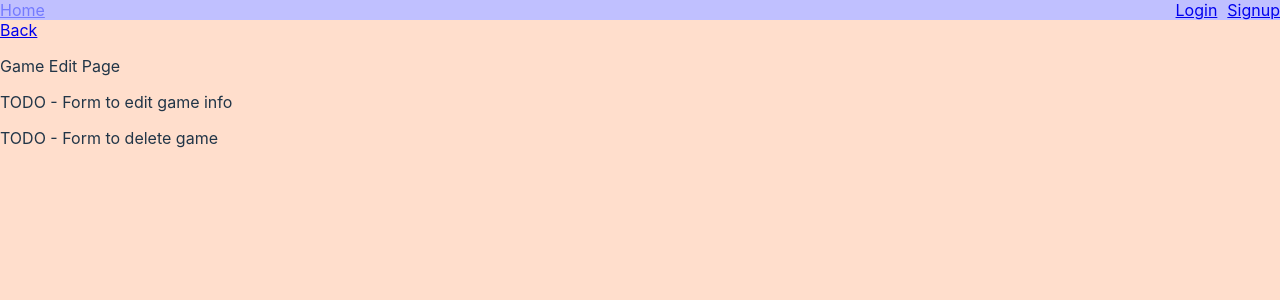
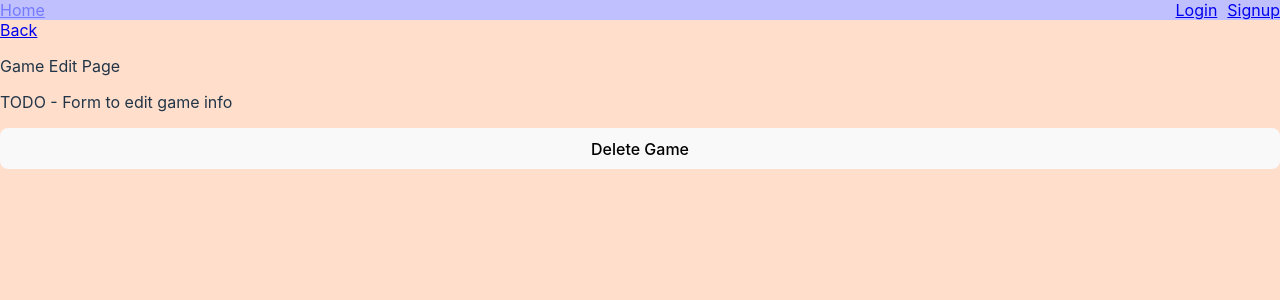
Before and after one commit to JakeBrowning90/game-library-private, a React (Vite) app: page /games/1/edit in a window 1280 px wide. Shown: the top 300 px of the page. Built offline with nearby package versions, Linux system fonts and the light colour scheme; no server answers.

Commit message:
Implement delete game function

```diff
--- a/src/components/GameEdit.jsx
+++ b/src/components/GameEdit.jsx
@@ -9,16 +9,30 @@ function GameEdit(
 ) {
   // State declarations
   // Functions
+  const navigate = useNavigate();
   const { gameId } = useParams();
+
+  async function deleteGame(e) {
+    e.preventDefault();
+    await fetch(apiurl + "game/" + gameId, {
+      method: "DELETE",
+      mode: "cors",
+      headers: {
+        "Content-Type": "application/json",
+      },
+    });
+    navigate("/games");
+  }
 
   // Render
   return (
     <div>
       <Link to={`/games/${gameId}`}>Back</Link>
-      <p> Game Edit Page</p>
-
+      <p>Game Edit Page</p>
       <p>TODO - Form to edit game info</p>
-      <p>TODO - Form to delete game</p>
+      <form onSubmit={deleteGame}>
+        <button>Delete Game</button>
+      </form>
     </div>
   );
 }
```
